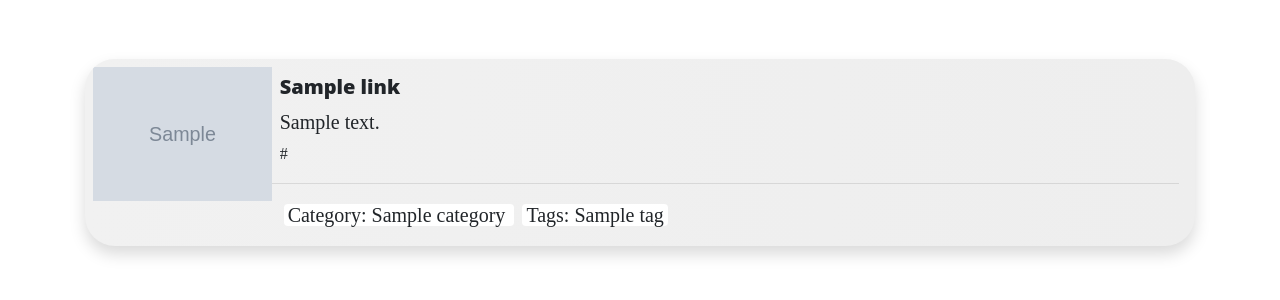
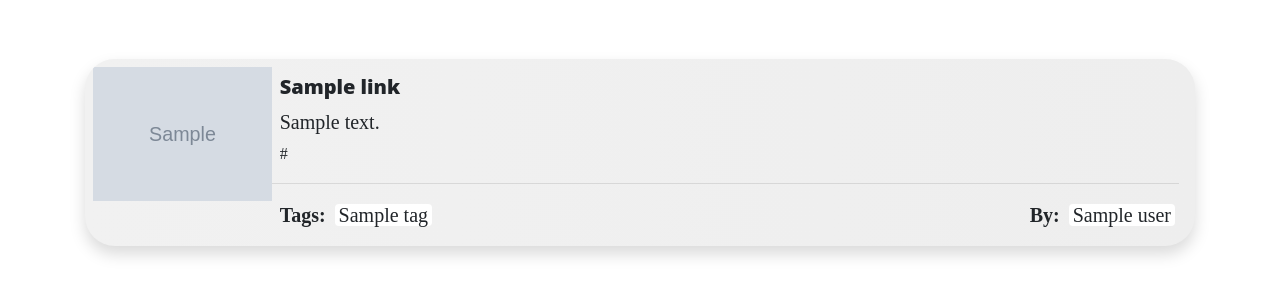
Before and after one commit to Rishang/taglink, a Django app: template webapp/links/templates/home/all_links.html in a window 1280 px wide. Shown: the part 67-367 px from the top of the page. Run offline with Django 3.2, Linux system fonts and the light colour scheme; the template is opened without the code that fills it: most values are stand-ins (such as "Sample title", 1, 10 or a date in 2020); grey boxes marked "Sample" are stand-in pictures; some libraries are stand-ins or nearby versions.

```diff
--- a/webapp/links/templates/home/all_links.html
+++ b/webapp/links/templates/home/all_links.html
@@ -29,15 +29,19 @@
               </small>
             </span>
             <hr>
+
+            <b>Tags:</b>
             <span  class="bg-white rounded m-1">
               <span class="m-1">
-                Category: <a href="#">{{link.category}}</a>
+              {% for tag in link.tags.all %}{{tag}}{% endfor %}
               </span>
             </span>
-
-            <span  class="bg-white rounded m-1">
-              <span class="m-1">
-              Tags: {% for tag in link.tags.all %}{{tag}}{% endfor %}
+            <span class="float-right">
+              <b>By: </b>
+              <span  class="bg-white rounded m-1">
+                <span class="m-1">
+                <a href="{% url 'user_profile' link.user %}">{{link.user}}</a>
+                </span>
               </span>
             </span>
           </div>
```
